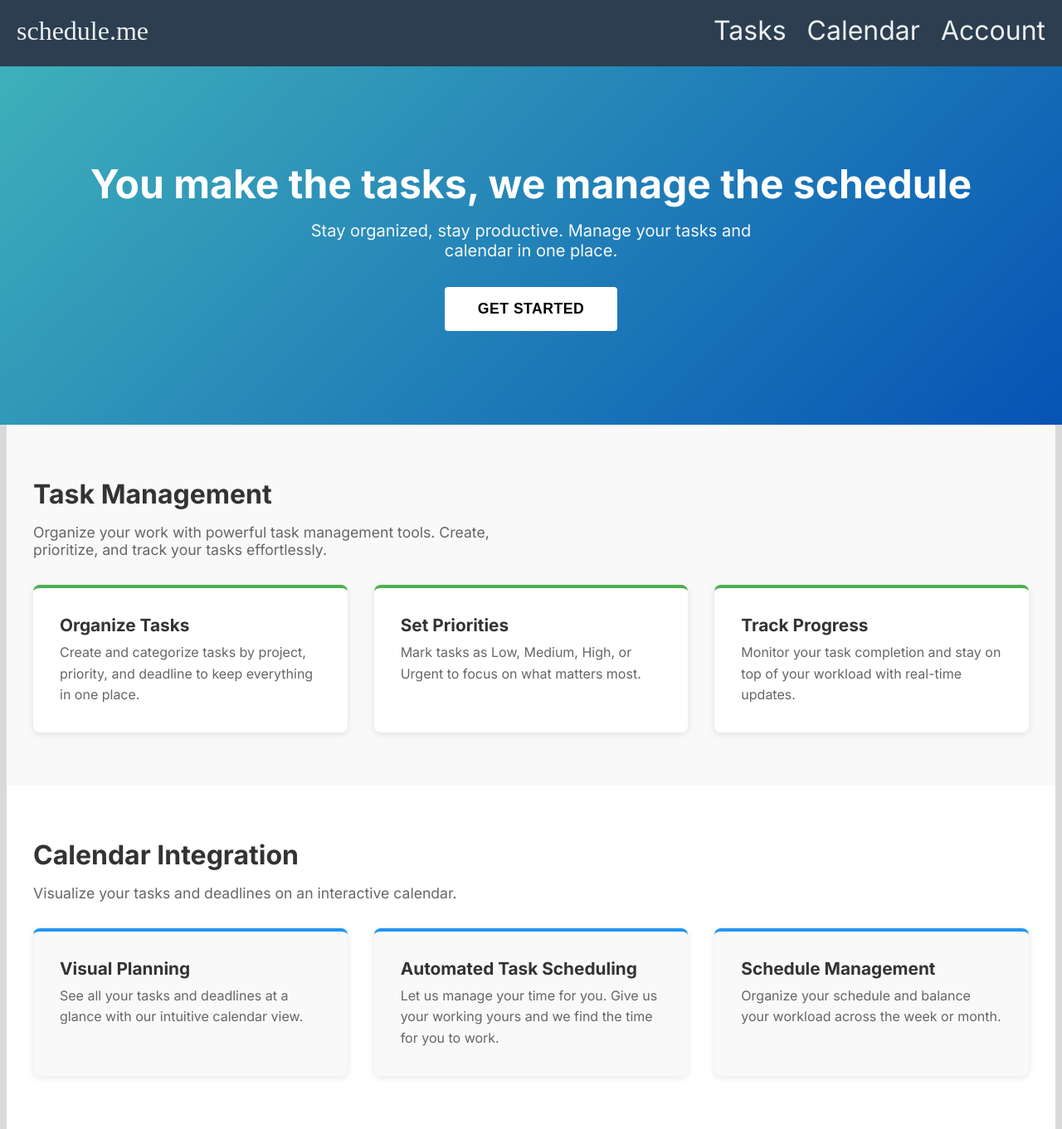
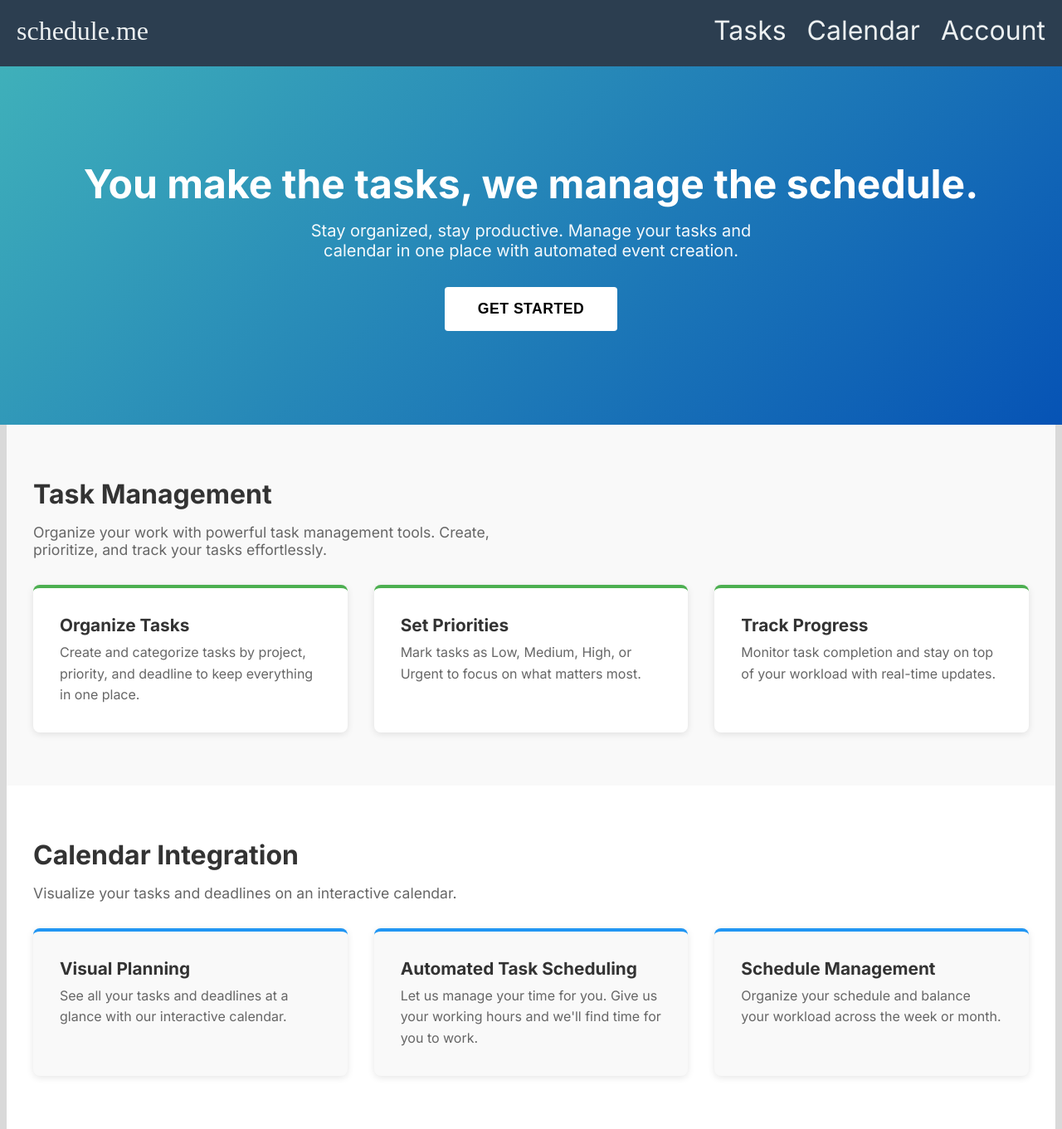
Before and after one commit to Adradd/Task_Scheduler, a React (Vite) app in the folder Frontend/task-scheduler/: page / in a window 1280 px wide. Shown: the whole page at 83% size. Built offline with nearby package versions, Linux system fonts and the light colour scheme; a web font is replaced by a local one.

Commit message:
Fixed a few grammatical errors and removed unnecessary descriptions from task and calendar views.

```diff
--- a/Frontend/task-scheduler/src/pages/CalendarView.jsx
+++ b/Frontend/task-scheduler/src/pages/CalendarView.jsx
@@ -1,5 +1,5 @@
 import axios from 'axios';
-import { useEffect, useState } from 'react';
+import {useEffect, useState} from 'react';
 import '../styles/CalendarView.css';
 
 function CalendarView({ user }) {
@@ -97,8 +97,7 @@ function CalendarView({ user }) {
 
     const getTaskHeight = (timeStr) => {
         const minutes = getTimeToCompleteInMinutes(timeStr);
-        const height = Math.max(30, (minutes / 60) * 60);
-        return height;
+        return Math.max(30, (minutes / 60) * 60);
     };
 
     const getPriorityColor = (priority) => {
@@ -269,8 +268,7 @@ function CalendarView({ user }) {
     return (
         <div className="calendar-view-container">
             <div className="calendar-header">
-                <h1>Calendar View</h1>
-                <p>Visualize your tasks and deadlines</p>
+                <h1>My Calendar</h1>
             </div>
 
             <div className="calendar-content">
--- a/Frontend/task-scheduler/src/pages/Home.jsx
+++ b/Frontend/task-scheduler/src/pages/Home.jsx
@@ -15,8 +15,8 @@ function Home({ isAuthenticated }) {
     return (
         <main className="home-container">
             <div className="title-section">
-                <h1>You make the tasks, we manage the schedule</h1>
-                <p className="subtitle">Stay organized, stay productive. Manage your tasks and calendar in one place.</p>
+                <h1>You make the tasks, we manage the schedule.</h1>
+                <p className="subtitle">Stay organized, stay productive. Manage your tasks and calendar in one place with automated event creation.</p>
                 <button className="cta-button" onClick={handleGetStarted}>Get Started</button>
             </div>
 
@@ -34,7 +34,7 @@ function Home({ isAuthenticated }) {
                     </div>
                     <div className="feature-card">
                         <h3>Track Progress</h3>
-                        <p>Monitor your task completion and stay on top of your workload with real-time updates.</p>
+                        <p>Monitor task completion and stay on top of your workload with real-time updates.</p>
                     </div>
                 </div>
             </div>
@@ -45,11 +45,11 @@ function Home({ isAuthenticated }) {
                 <div className="features-grid">
                     <div className="feature-card">
                         <h3>Visual Planning</h3>
-                        <p>See all your tasks and deadlines at a glance with our intuitive calendar view.</p>
+                        <p>See all your tasks and deadlines at a glance with our interactive calendar.</p>
                     </div>
                     <div className="feature-card">
                         <h3>Automated Task Scheduling</h3>
-                        <p>Let us manage your time for you. Give us your working yours and we find the time for you to work.</p>
+                        <p>Let us manage your time for you. Give us your working hours and we'll find time for you to work.</p>
                     </div>
                     <div className="feature-card">
                         <h3>Schedule Management</h3>
--- a/Frontend/task-scheduler/src/pages/TaskView.jsx
+++ b/Frontend/task-scheduler/src/pages/TaskView.jsx
@@ -258,8 +258,7 @@ function TaskView({ user }) {
         <div className="task-view-container">
             {/* Header Section */}
             <div className="task-header">
-                <h1>Task Management</h1>
-                <p>Organize, prioritize, and track your tasks efficiently</p>
+                <h1>My Tasks</h1>
             </div>
 
             {/* Content Section */}
```
